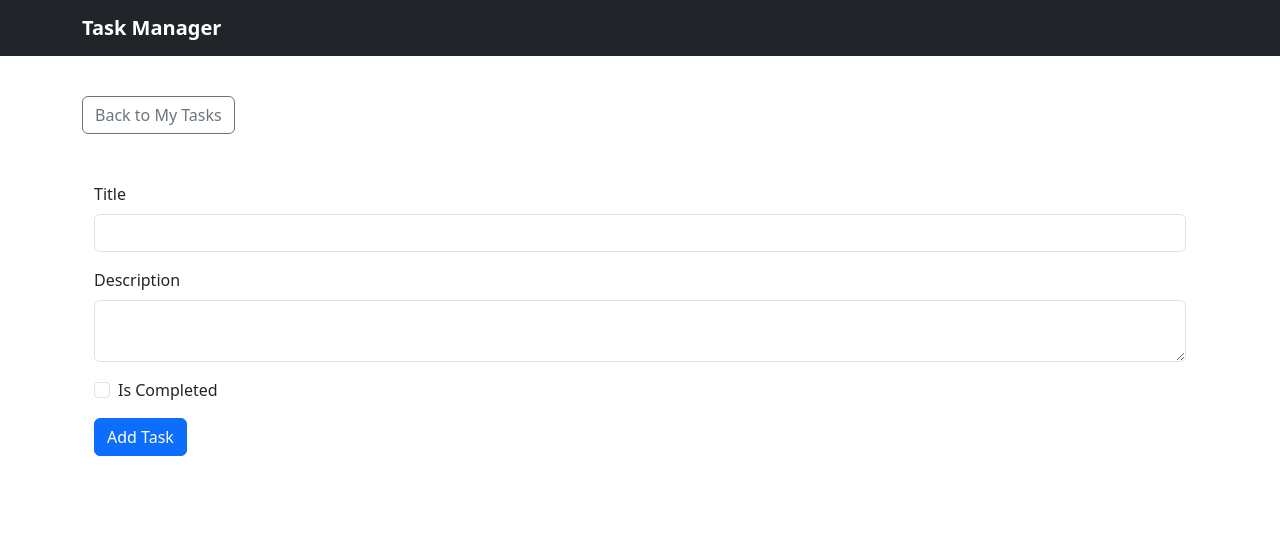
After one commit to Sammy-Softway/web-dev-showcase, a Flask app: page /add in a window 1280 px wide. The commit adds this page. Shown: the top 551 px of the page. Run offline with Flask 3, Linux system fonts and the light colour scheme; some libraries are stand-ins or nearby versions.

Commit message:
feat(tasks): implement task creation form and POST route

```diff
--- /dev/null
+++ b/todo-list-website/forms.py
@@ -0,0 +1,10 @@
+from flask_wtf import FlaskForm
+from wtforms import StringField, TextAreaField, BooleanField, SubmitField
+from wtforms.validators import DataRequired, Length, Optional
+
+
+class TodoForm(FlaskForm):
+    title = StringField("Title", validators=[DataRequired(), Length(max=120)])
+    description = TextAreaField("Description", validators=[Optional()])
+    is_completed = BooleanField("Is Completed")
+    submit = SubmitField("Add Task")
--- a/todo-list-website/main.py
+++ b/todo-list-website/main.py
@@ -1,10 +1,11 @@
 import os
 
 from dotenv import load_dotenv
-from flask import Flask, render_template
+from flask import Flask, render_template, redirect, url_for, flash
 from flask_bootstrap import Bootstrap5
 
 from models import db, Todo
+from forms import TodoForm
 
 
 # --- Configuration & Secrets ---
@@ -27,8 +28,25 @@ with app.app_context():
 
 @app.route("/")
 def home():
-    todos = db.session.execute(db.select(Todo)).scalars().all()
-    return render_template("index.html", todos=todos)
+    all_tasks = db.session.execute(db.select(Todo)).scalars().all()
+    return render_template("index.html", todos=all_tasks)
+
+@app.route("/add", methods=["GET", "POST"])
+def add_task():
+    form = TodoForm()
+
+    if form.validate_on_submit():
+        new_task = Todo(
+            title=form.title.data.strip(),
+            description=form.description.data.strip() if form.description.data else None,
+        )
+
+        db.session.add(new_task)
+        db.session.commit()
+        flash("Task added successfully!", "success")
+        return redirect(url_for("home"))
+
+    return render_template("add_task.html", form=form)
 
 if __name__ == "__main__":
     app.run(debug=DEBUG_MODE)
--- /dev/null
+++ b/todo-list-website/templates/add_task.html
@@ -0,0 +1,18 @@
+{% extends "base.html" %}
+<!-- Import and render_form from  bootstrap-->
+{% from 'bootstrap5/form.html' import render_form %}
+
+
+{% block title %}Add Todo{% endblock %}
+
+
+{% block content %}
+
+<a href="{{ url_for('home') }}" class="btn btn-outline-secondary mt-3">Back to My Tasks</a>
+
+<div class="container my-5">
+<!--Render form here-->
+{{ render_form(form, novalidate=True) }}
+</div>
+
+{% endblock %}
--- a/todo-list-website/templates/index.html
+++ b/todo-list-website/templates/index.html
@@ -9,7 +9,7 @@
     <!-- Dashboard Header -->
     <div class="d-flex justify-content-between align-items-center mb-4">
       <h1 class="h3 mb-0">My Tasks</h1>
-      <a href="#" class="btn btn-primary">+ New Task</a>
+      <a href="{{ url_for('add_task') }}" class="btn btn-primary">+ New Task</a>
     </div>
 
     <!-- Task List -->
```
